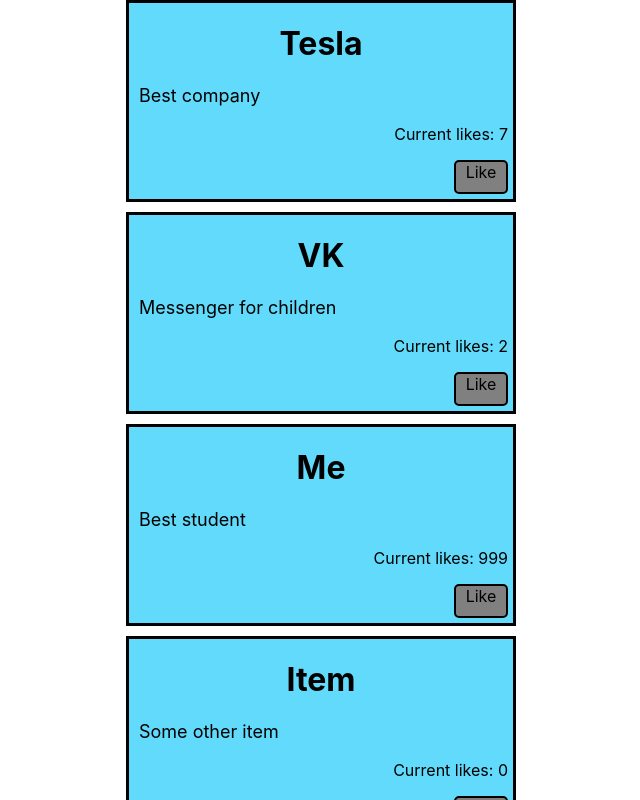
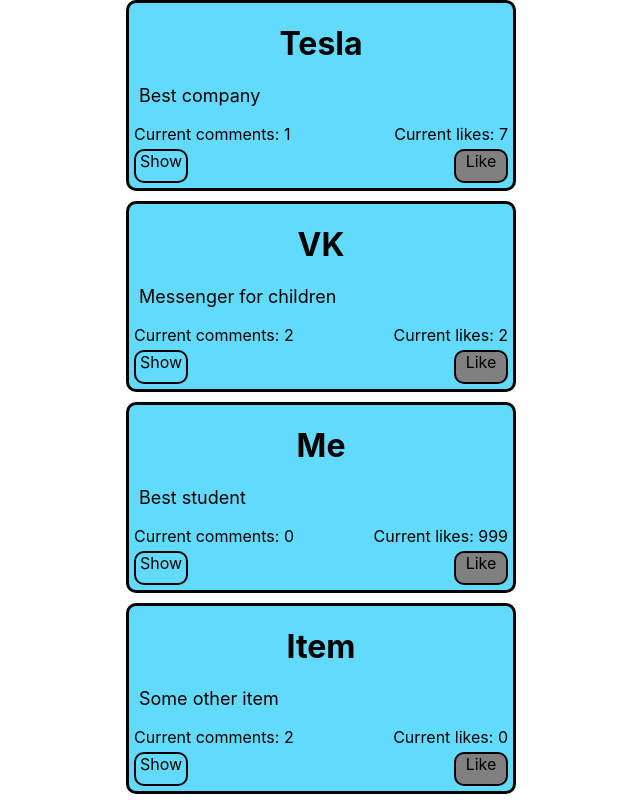
Before and after one commit to RexarSergey/frontend-dz, a React (Create React App) app: page / in a window 1280 px wide. Shown: the top 800 px of the page, without its empty margins (319-959 px from the left). Built offline with nearby package versions, Linux system fonts and the light colour scheme.

Commit message:
dz4 ready 7/11

```diff
--- a/src/App.js
+++ b/src/App.js
@@ -1,16 +1,18 @@
 import './App.css';
 import {MessageCard} from "./components/message-card/message-card";
-import mockData from "./assets/mock-data"
+import artiData from "./assets/articles.json"
 
 
 function App() {
     return (
         // Mapping elements form mock-data
         <div className="App">
-            {mockData.map(({title, text, currentLikes}) => <MessageCard
+            {artiData.map(({articleId, title, text, currentLikes, commentsCount}) => <MessageCard
+                articleId={articleId}
                 title={title}
                 text={text}
                 currentLikes={currentLikes}
+                commentsCount={commentsCount}
             />)}
         </div>
     );
--- /dev/null
+++ b/src/assets/articles.json
@@ -0,0 +1,37 @@
+[
+  {
+    "articleId": 11,
+    "title": "Tesla",
+    "text": "Best company",
+    "currentLikes": 7,
+    "commentsCount": 1
+  },
+  {
+    "articleId": 5,
+    "title": "VK",
+    "text": "Messenger for children",
+    "currentLikes": 2,
+    "commentsCount": 2
+  },
+  {
+    "articleId": 72,
+    "title": "Me",
+    "text": "Best student",
+    "currentLikes": 999,
+    "commentsCount": 0
+  },
+  {
+    "articleId": 33,
+    "title": "Item",
+    "text": "Some other item",
+    "currentLikes": 0,
+    "commentsCount": 2
+  },
+  {
+    "articleId": 16,
+    "title": "Real article",
+    "text": "Real text for real article",
+    "currentLikes": 11,
+    "commentsCount": 1
+  }
+]
--- /dev/null
+++ b/src/assets/comments.json
@@ -0,0 +1,32 @@
+[
+  {
+    "author": "Sofa",
+    "articleId": 33,
+    "text": "Comment comment comment"
+  },
+  {
+    "author": "Ivan",
+    "articleId": 5,
+    "text": "Random text from Ivan"
+  },
+  {
+    "author": "Oleg",
+    "articleId": 5,
+    "text": "Long text long text long text long text long text long text"
+  },
+  {
+    "author": "Roman",
+    "articleId": 33,
+    "text": "Short text"
+  },
+  {
+    "author": "Bob",
+    "articleId": 16,
+    "text": "Short text from Bob"
+  },
+  {
+    "author": "Roman",
+    "articleId": 11,
+    "text": "Short text from Frank + random random random"
+  }
+]
--- /dev/null
+++ b/src/components/comment-card/comment-card.jsx
@@ -0,0 +1,13 @@
+import React from "react";
+import s from "./comment-card.module.css"
+
+export function CommentCard({author, text}) {
+    const authorInfo = `Author: ${author}`;
+
+    return (
+        <div className={s.card}>
+            <h1>{authorInfo}</h1>
+            <p className={s.content}>{text}</p>
+        </div>
+    )
+}
--- /dev/null
+++ b/src/components/comment-card/comment-card.module.css
@@ -0,0 +1,14 @@
+.card {
+    margin: 5px;
+    max-width: 500px;
+    overflow-wrap: break-word;
+    background-color: #ffffff;
+    border: 3px solid #000000;
+    border-radius: 10px;
+}
+
+.content {
+    text-align: start;
+    margin-left: 10px;
+    font-size: 18px;
+}
--- a/src/components/message-card/message-card.jsx
+++ b/src/components/message-card/message-card.jsx
@@ -1,43 +1,95 @@
 import React, {useState} from "react"
+import {CommentCard} from "../comment-card/comment-card";
 import s from "./message-card.module.css"
+import commData from "../../assets/comments.json"
 
 
-export function MessageCard({title, text, currentLikes}) {
-    // useState hook for like counter
-    const [counter, setCounter] = useState(currentLikes)
-    // useState hook for like button state
-    const [state, setState] = useState(false)
+export function MessageCard({articleId: Id, title, text, currentLikes, commentsCount}) {
+    // useState hook for like counter and comments
+    const [likeCounter, setLikeCounter] = useState(currentLikes)
+    const [commentsCounter, setCommentsCounter] = useState(commentsCount)
 
-    // Customize info about current likes
-    const likeInfo = `Current likes: ${counter}`
+    // useState hook for like and comment button state
+    const [likeState, setLikeState] = useState(false)
+    const [commentsState, setCommentsState] = useState(false)
+
+
+    // Customize info about current likes and comments
+    const likeInfo = `Current likes: ${likeCounter}`
+    const commentsInfo = `Current comments: ${commentsCounter}`
+
 
     // Function, that change number of likes and button state with its color
-    const push = () => {
-        if (state) {
-            setCounter(oldCounter => oldCounter - 1)
-            setState(false)
+    const pushLikeButton = () => {
+        if (likeState) {
+            setLikeCounter(oldCounter => oldCounter - 1)
+            setLikeState(false)
             return
         }
 
-        setCounter(oldCounter => oldCounter + 1)
-        setState(true)
+        setLikeCounter(oldCounter => oldCounter + 1)
+        setLikeState(true)
     }
+
+
+    //
+    const pushCommentButton = () => {
+        if (commentsState) {
+            setCommentsState(false)
+            return
+        }
+
+        setCommentsState(true)
+    }
+
 
     // Card realization
     return (
-            <div className={s.card}>
-                <h1>{title}</h1>
-                <p className={s.content}>{text}</p>
-                <p className={s.likesInfo}>{likeInfo}</p>
-                <div className={s.buttonPosition}>
+        <div className={s.card}>
+            <h1>{title}</h1>
+            <p className={s.content}>{text}</p>
+
+
+            <div className={s.container}>
+                <div>
+                    <p className={s.info}>{commentsInfo}</p>
                     <div
                         className={s.button}
                         style={{
-                            backgroundColor: state ? '#ff0000' : '#808080'
+                            backgroundColor: commentsState ? '#808080' : '#61dafb'
                         }}
-                        onClick={push}>Like
+                        onClick={pushCommentButton}>{commentsState ? "Hide" : "Show"}
+                    </div>
+                </div>
+                <div>
+                    <p className={s.info}>{likeInfo}</p>
+                    <div
+                        className={s.button}
+                        style={{
+                            backgroundColor: likeState ? '#ff0000' : '#808080',
+                            float: "right"
+                        }}
+                        onClick={pushLikeButton}>Like
                     </div>
                 </div>
             </div>
+
+            <div className="CommentCards"
+                 style={{
+                     display: commentsState ? "block" : "none"
+                 }}
+            >
+                {commData.map(({author, articleId, text}) => {
+                        if (Id === articleId)
+                            return (
+                                <CommentCard
+                                    author={author}
+                                    text={text}
+                                />
+                            )
+                    }
+                )}
+            </div>
+        </div>
     )
 }
--- a/src/components/message-card/message-card.module.css
+++ b/src/components/message-card/message-card.module.css
@@ -6,6 +6,7 @@
     overflow-wrap: break-word;
     background-color: #61dafb;
     border: 3px solid #000000;
+    border-radius: 10px;
 }
 
 .content {
@@ -14,15 +15,14 @@
     font-size: 18px;
 }
 
-.likesInfo {
-    text-align: end;
-    margin-right: 5px;
-    font-size: 16px;
+.container {
+    display: flex;
+    justify-content: space-between;
 }
 
-.buttonPosition {
-    display: flex;
-    justify-content: end;
+.info {
+    margin: 0 5px 5px;
+    font-size: 16px;
 }
 
 .button {
@@ -31,5 +31,5 @@
     font-size: 16px;
     margin: 0 5px 5px;
     border: 2px solid #000000;
-    border-radius: 5px;
+    border-radius: 10px;
 }
```
Also changed, not shown: src/components/effects/use-effect-usage.jsx (added, +15 -0 lines), src/components/helpers/get-articles.js (added, +9 -0 lines), src/components/helpers/get-comments-by-article.js (added, +14 -0 lines).
